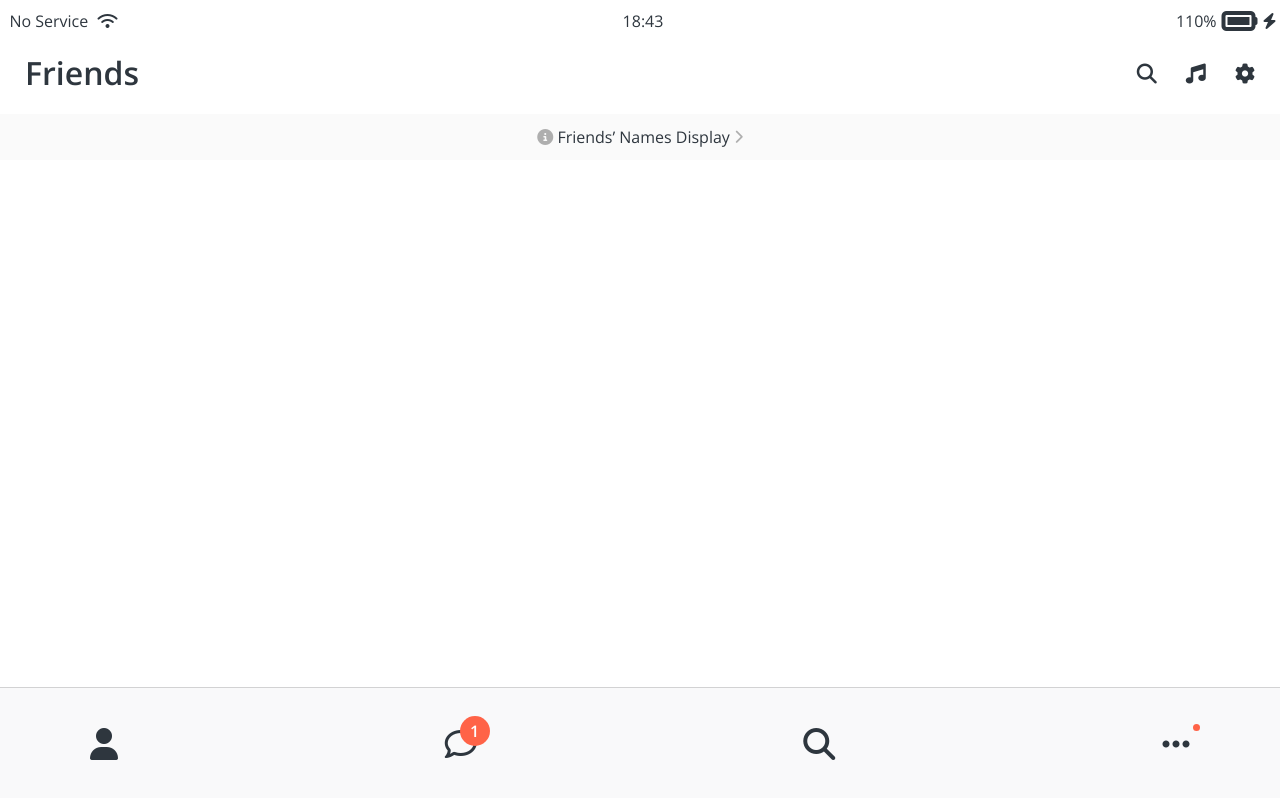
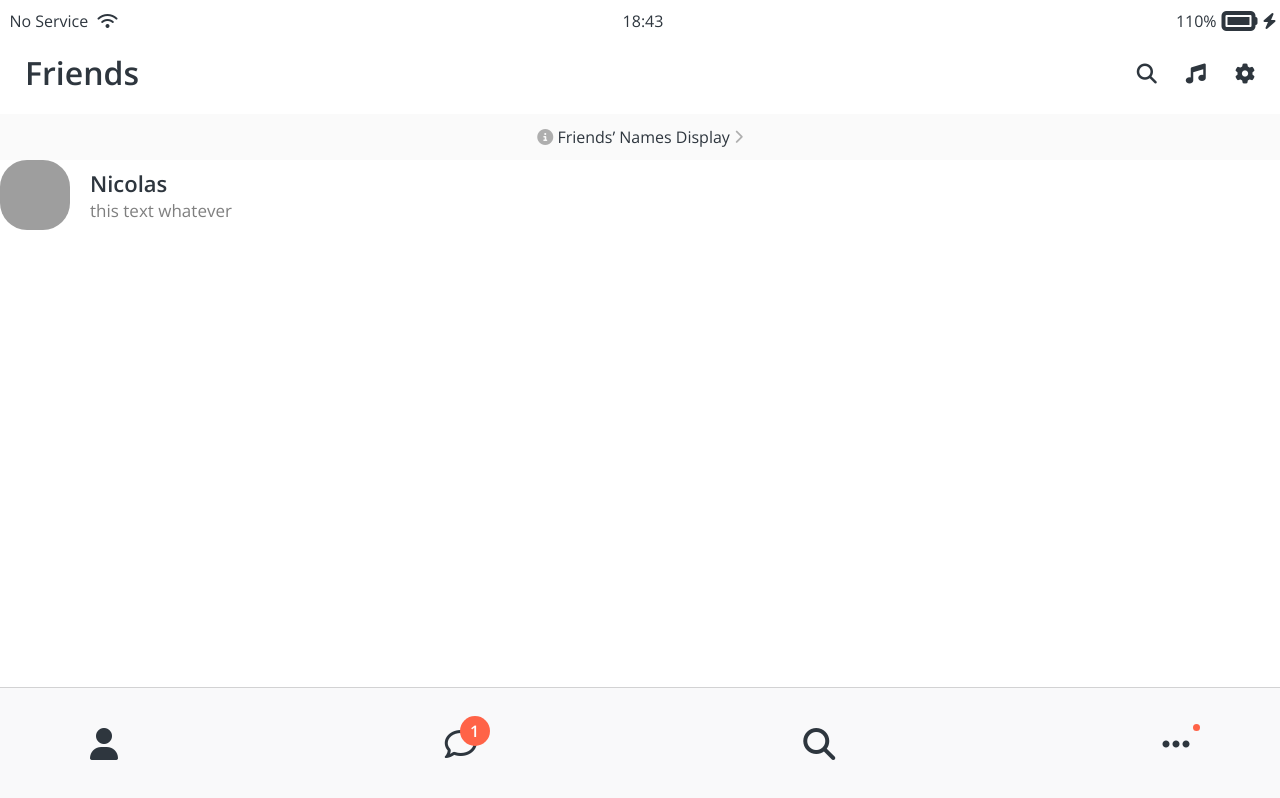
Before and after one commit to YoujungSon/kokoa-clone-2022, a plain HTML site: page friends.html in a window 1280 px wide. Drawn offline with nearby package versions, Linux system fonts and the light colour scheme; grey boxes are pictures that could not be loaded.

Commit message:
User Component Part One

```diff
--- /dev/null
+++ b/CSS/components/user-component.css
@@ -0,0 +1,23 @@
+.user-component {
+  display: flex;
+  align-items: center;
+}
+.user-component__column:first-child {
+  display: flex;
+  align-items: center;
+}
+.user-component__avatar {
+  width: 70px;
+  height: 70px;
+  border-radius: 27px;
+  margin-right: 20px;
+}
+.user-component__title {
+  font-weight: 600;
+  font-size: 22px;
+}
+.user-component__subtitle {
+  margin-top: 8px;
+  font-size: 17px;
+  color: rgba(0, 0, 0, 0.5);
+}
--- a/CSS/styles.css
+++ b/CSS/styles.css
@@ -5,6 +5,7 @@
 @import "components/status-bar.css";
 @import "components/nav-bar.css";
 @import "components/screen-header.css";
+@import "components/user-component.css";
 
 /* Screens */
 @import "screens/login.css";
--- a/friends.html
+++ b/friends.html
@@ -35,6 +35,16 @@
     <a href="" id="friends-display-link">
         <i class="fas fa-info-circle"></i> Friends’ Names Display <i class="fas fa-chevron-right fa-sm"></i>
     </a>
+    <div class="user-component">
+        <div class="user-component__column">
+            <img src="https://avatars.githubusercontent.com/u/88040809?v=4" class="user-component__avatar">
+            <div class="user-component__text">
+                <h4 class="user-component__title">Nicolas</h4>
+                <h6 class="user-component__subtitle">this text whatever</h6>
+            </div>
+        </div>
+        <div class="user-component__column"></div>
+    </div>
     <nav class="nav">
         <ul class="nav__list">
             <li class="nav__btn">
```
